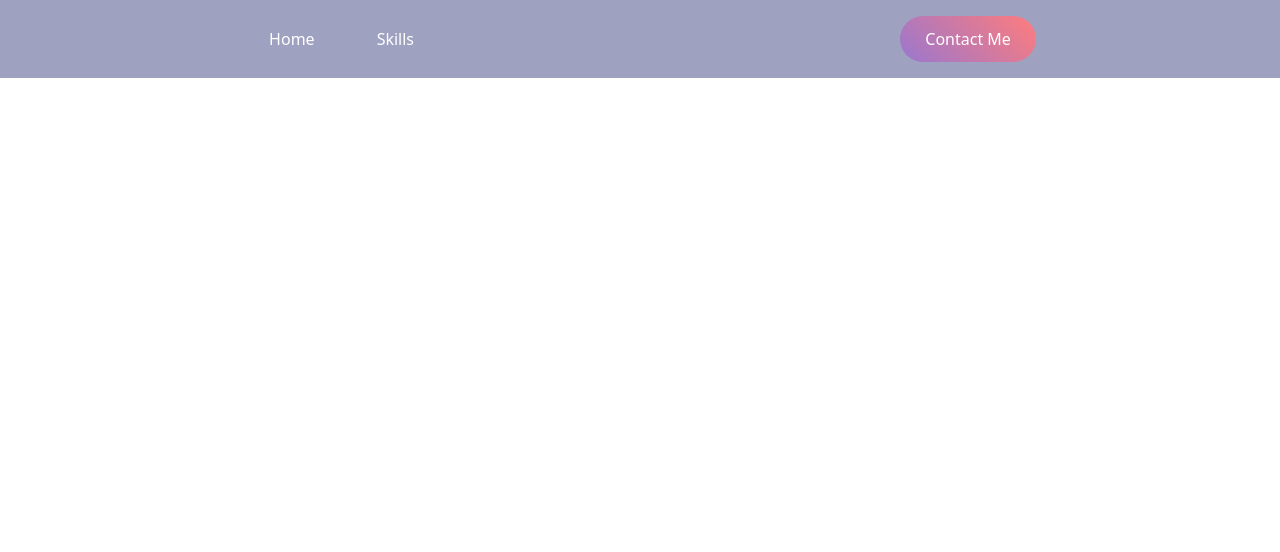
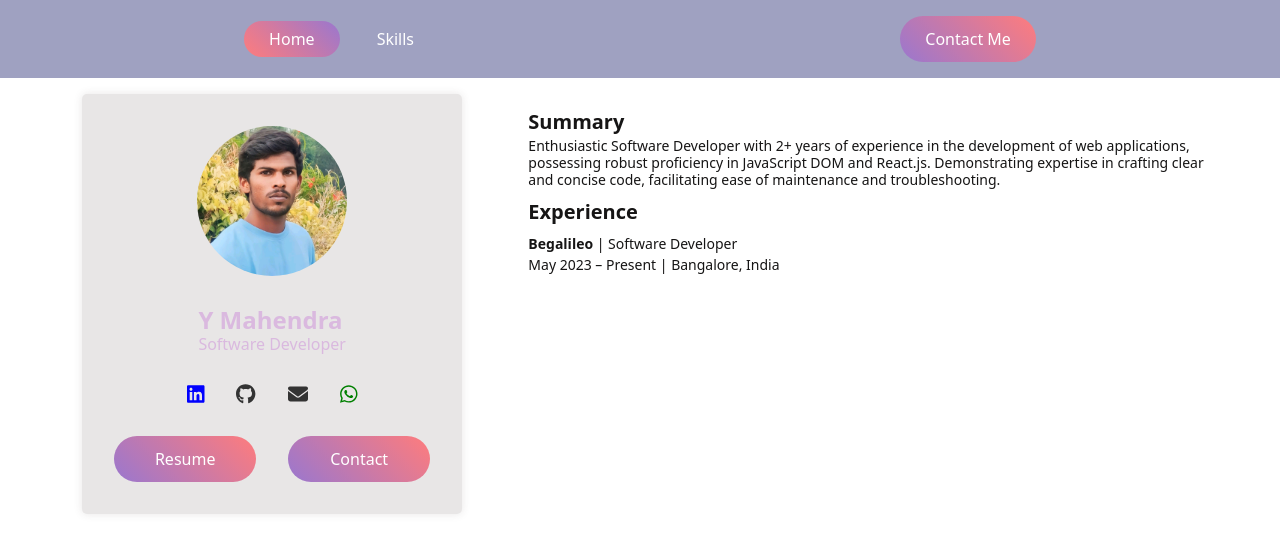
Before and after one commit to Mahendra273/Mahendra_Portfolio, a React (Vite) app: page / in a window 1280 px wide. Shown: the top 552 px of the page. Built offline with nearby package versions, Linux system fonts and the light colour scheme.

Commit message:
home page will initaily

```diff
--- a/src/routes/Links.jsx
+++ b/src/routes/Links.jsx
@@ -6,7 +6,7 @@ export default function Links() {
     <nav className="nav_bar">
       <div className="main_link_tabs">
         <div className="links_container">
-          <NavLink  excat to="/home" className="link_item" >
+          <NavLink  excat to="/" className="link_item" >
             Home
           </NavLink>
           <NavLink to="/skills" className="link_item" >
--- a/src/routes/RoutesLayout.jsx
+++ b/src/routes/RoutesLayout.jsx
@@ -9,7 +9,7 @@ export default function RoutesLayout(){
         <>
 
             <Routes>
-            <Route index path="home" element={<Home/>}/>
+            <Route index path="/" element={<Home/>}/>
             <Route path="skills" element={<Skills/>}/>
             <Route path="contact" element={<Contact/>}/>
             </Routes>
```
